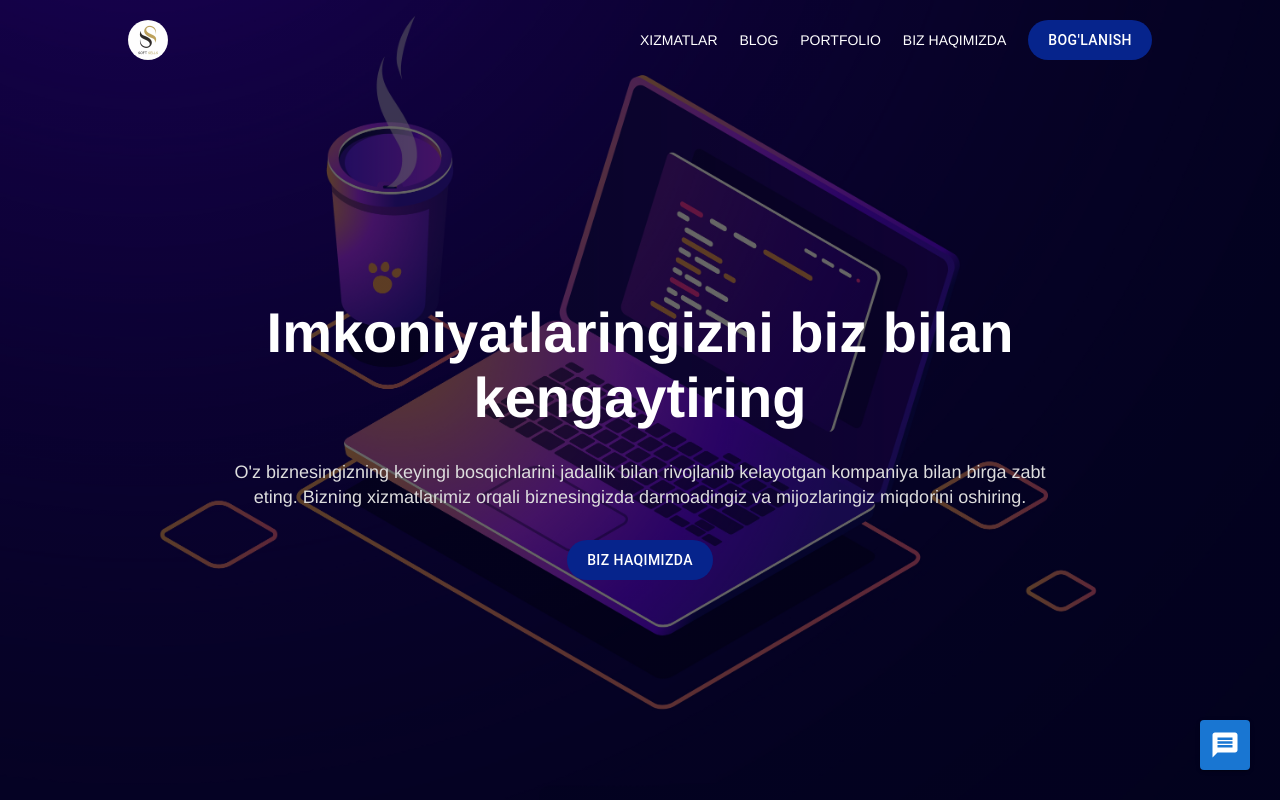
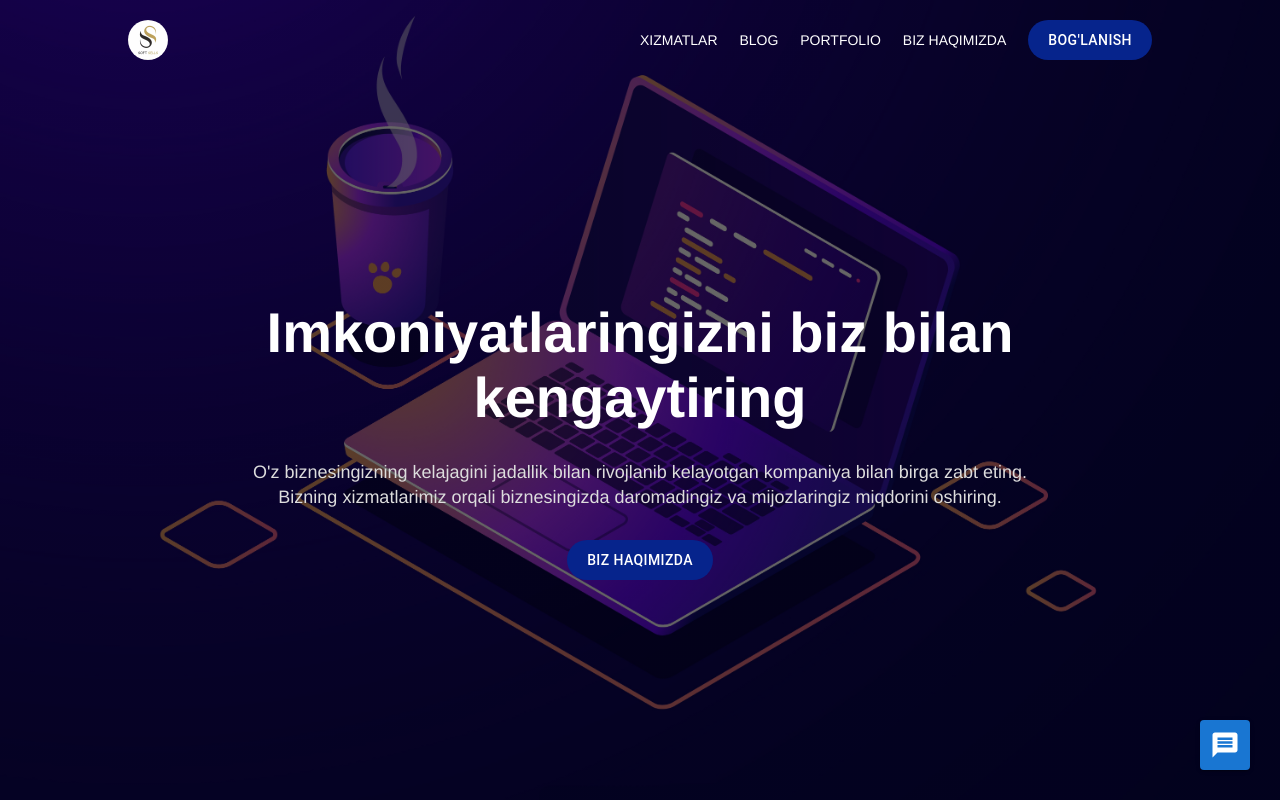
Before and after one commit to SoftSells-uz/SoftSells_client, a Next.js app: page / in a window 1280 px wide. Shown: the top 800 px of the page. Built offline with nearby package versions, Linux system fonts and the light colour scheme.

Commit message:
issue fixed

```diff
--- a/src/components/Navbar.jsx
+++ b/src/components/Navbar.jsx
@@ -118,9 +118,9 @@ const Navbar = () => {
               <StyledHeaderParagraph
                 sx={{ width: "80%", marginInline: "auto" }}
               >
-                O&apos;z biznesingizning keyingi bosqichlarini jadallik bilan
-                rivojlanib kelayotgan kompaniya bilan birga zabt eting. Bizning
-                xizmatlarimiz orqali biznesingizda darmoadingiz va mijozlaringiz
+                O&apos;z biznesingizning kelajagini jadallik bilan rivojlanib
+                kelayotgan kompaniya bilan birga zabt eting. Bizning
+                xizmatlarimiz orqali biznesingizda daromadingiz va mijozlaringiz
                 miqdorini oshiring.
               </StyledHeaderParagraph>
               <StyledContactButton>Biz haqimizda</StyledContactButton>
```
